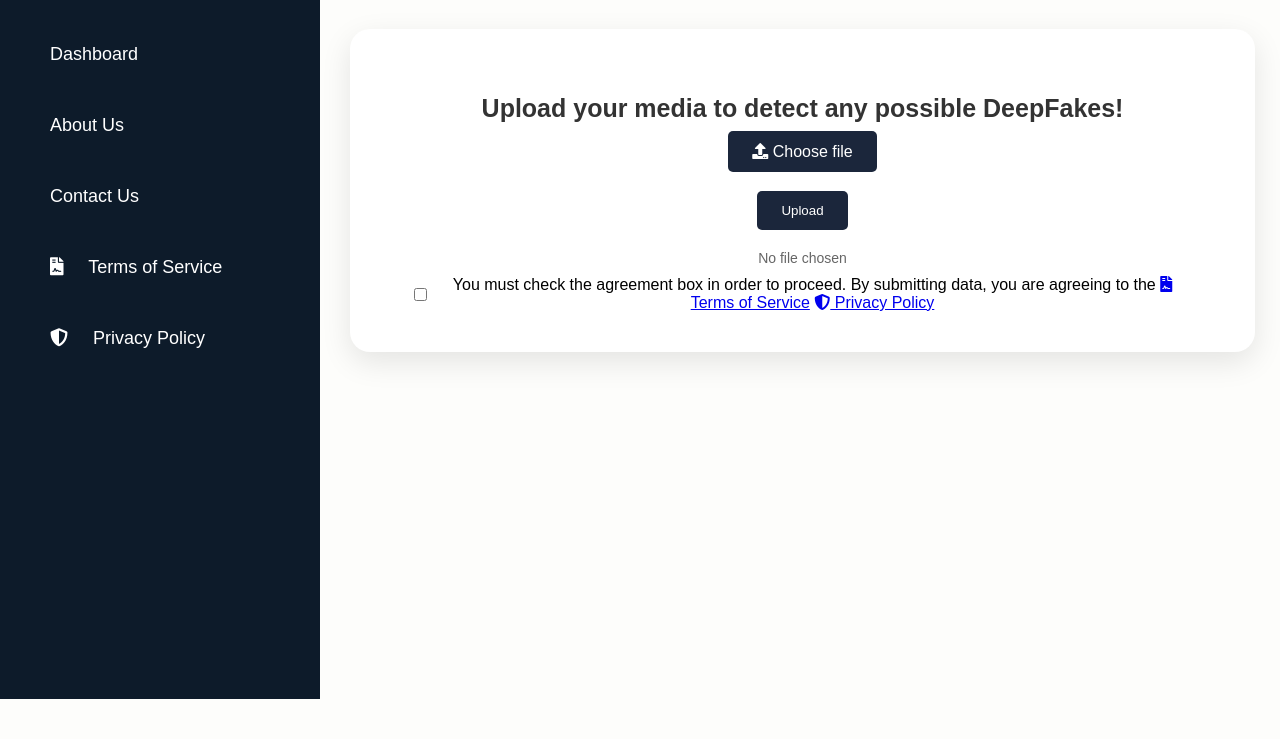
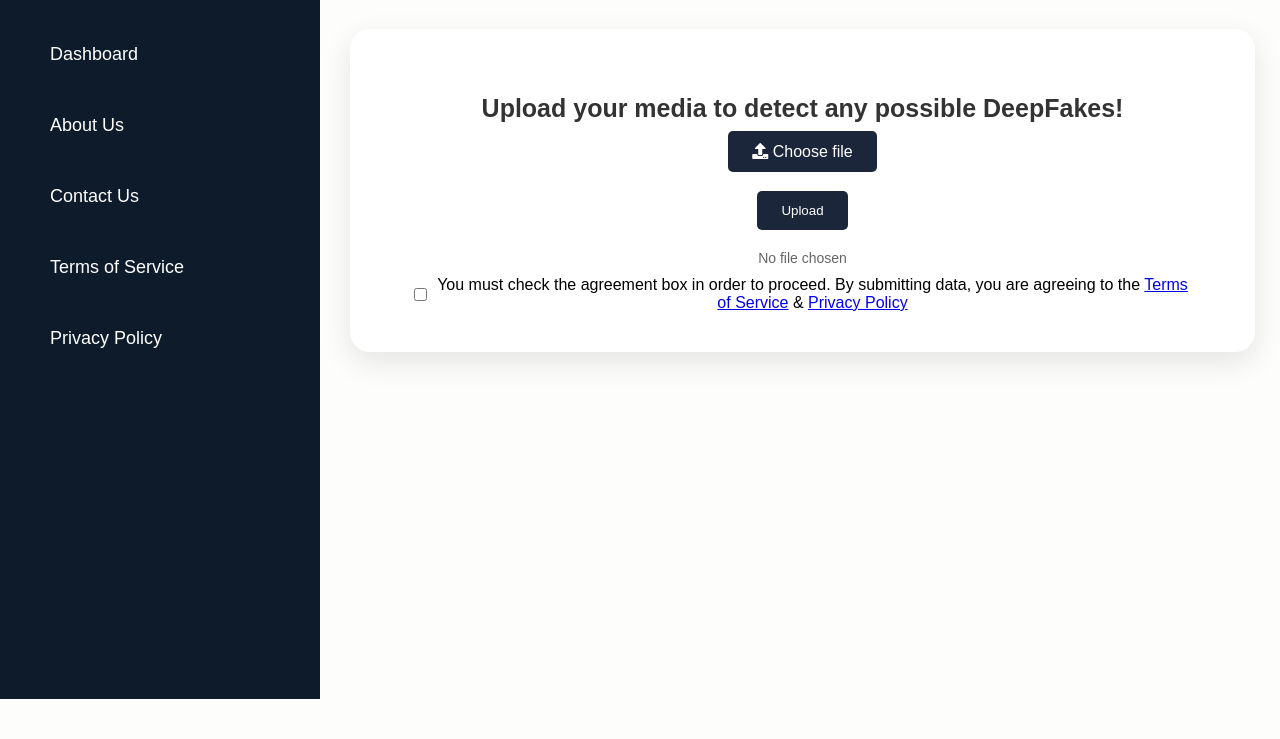
Before and after one commit to esareej/DS440, a Flask app: page / in a window 1280 px wide. Shown: the part 101-840 px from the top of the page. Run offline with Flask 3, Linux system fonts and the light colour scheme.

Commit message:
Add files via upload
fixed links

```diff
--- a/Integrated Versions/DS440_V3/templates/upload.html
+++ b/Integrated Versions/DS440_V3/templates/upload.html
@@ -21,8 +21,8 @@
         <a href="{{ url_for('home') }}">Dashboard</a>
         <a href="{{ url_for('about') }}">About Us</a>
         <a href="{{ url_for('contact') }}">Contact Us</a>
-        <a href="{{ url_for('static', filename='terms_of_service.html') }}"><i class="fas fa-file-contract"></i> Terms of Service</a>
-        <a href="{{ url_for('static', filename='privacy_policy.html') }}"><i class="fas fa-shield-alt"></i> Privacy Policy</a>
+        <a href="{{ url_for('terms') }}">Terms of Service</a>
+        <a href="{{ url_for('privacy') }}">Privacy Policy</a>
 
         <!-- Sign Out Button
         <div class="sign-out-container">
@@ -47,8 +47,9 @@
             <div class="terms">
                 <input type="checkbox" id="terms-checkbox" name="terms_agreed" required>
                 <label for="terms-checkbox">You must check the agreement box in order to proceed. By submitting data, you are agreeing to the
-                    <a href="terms_of_service.html"><i class="fas fa-file-contract"></i> Terms of Service</a>
-                    <a href="privacy_policy.html"><i class="fas fa-shield-alt"></i> Privacy Policy</a>
+                    <a href="{{ url_for('terms') }}">Terms of Service</a>
+                    &
+                    <a href="{{ url_for('privacy') }}">Privacy Policy</a>
                 </label>
             </div>
         </form>
```
